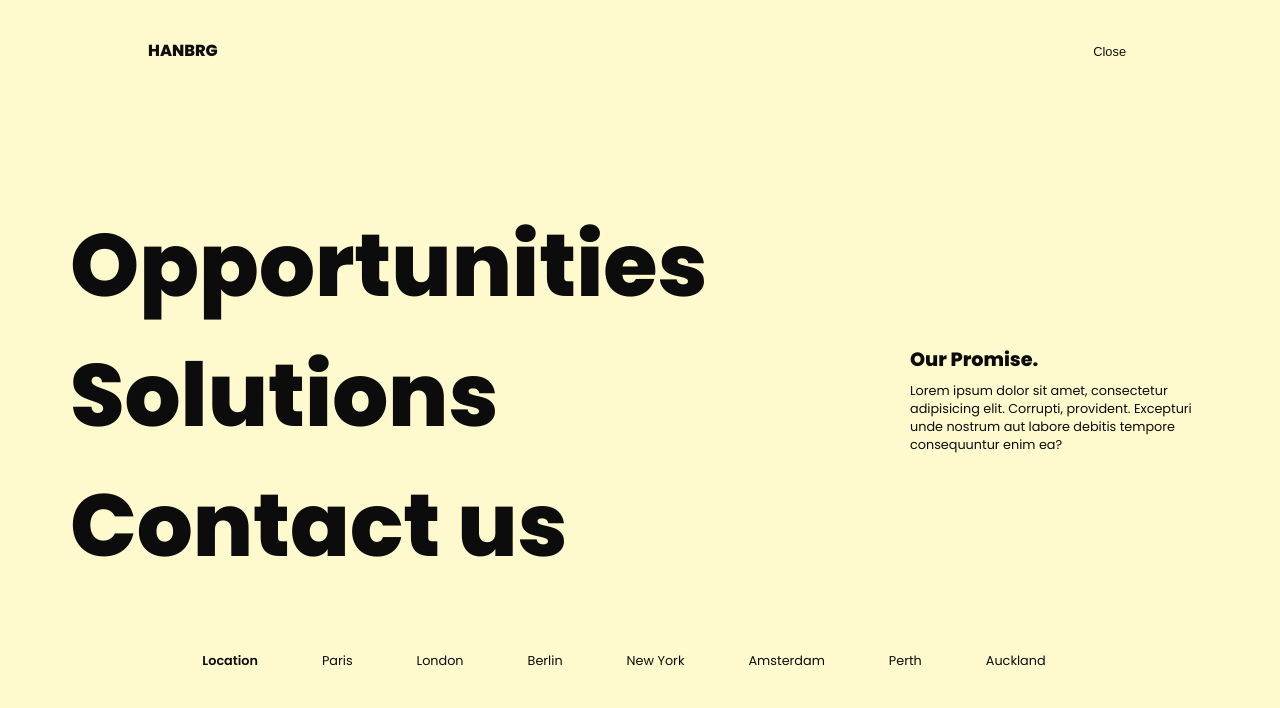
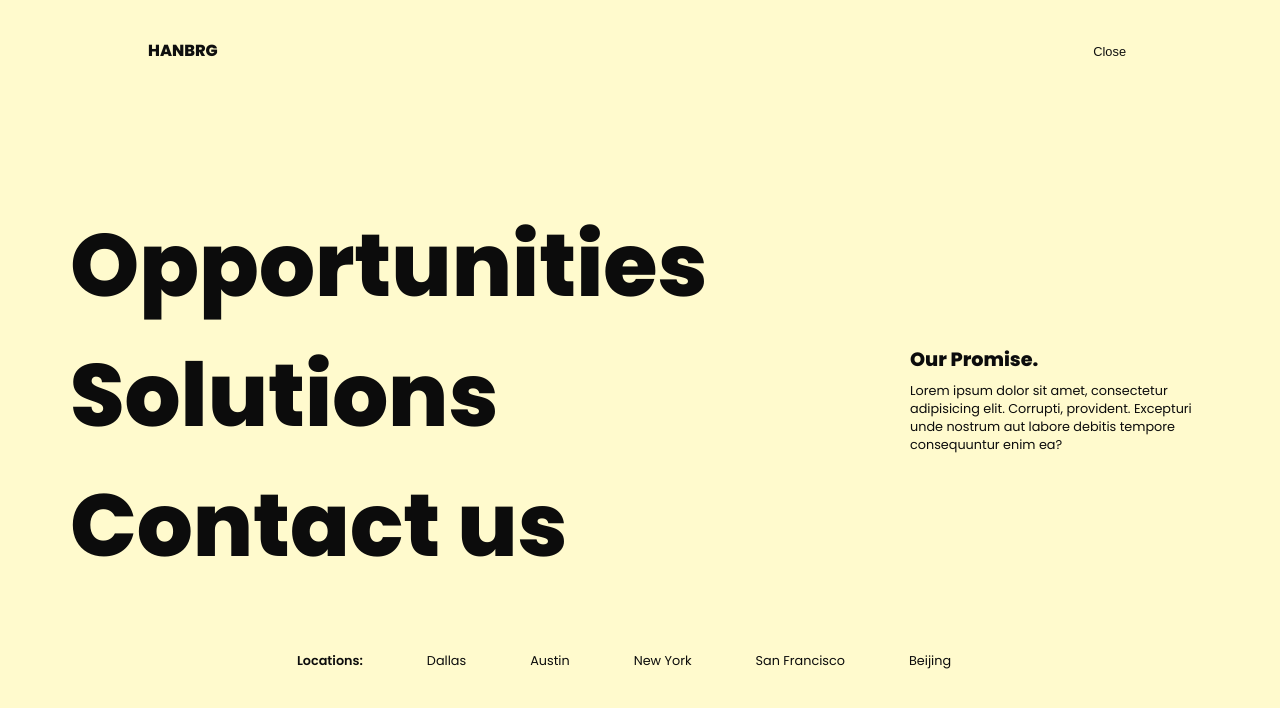
Before and after one commit to nadiamariduena/-anim-menu-react1, a React (Create React App) app: page / in a window 1280 px wide. Both pictures are taken after a click on the button "Menu". Shown: the top 708 px of the page. Built offline with nearby package versions, Linux system fonts and the light colour scheme.

Commit message:
cities animation | image on mouse out

```diff
--- a/src/App.scss
+++ b/src/App.scss
@@ -105,7 +105,7 @@ header {
         opacity: 0;
         background-size: cover;
         background-repeat: no-repeat;
-        animation-name: backgroundEffect;
+        animation-name: cameraPan 30s infinite;
         animation-duration: 30s;
         animation-iteration-count: infinite;
       }
@@ -190,3 +190,26 @@ header {
     }
   }
 }
+
+// animation
+
+@keyframes backgroundEffect {
+  0% {
+    background-position: 0% 0%;
+  }
+  25% {
+    background-position: 40% 10%;
+  }
+  50% {
+    background-position: 0 10%;
+  }
+  75% {
+    background-position: 10% 40%;
+  }
+  100% {
+    background-position: 0% 0%;
+  }
+}
+
+// Careful with the images, DUE TO THE ANIMATION here, if the image isnt big enough
+// its going to repeat even if its specified not to
--- a/src/components/Hamburger.js
+++ b/src/components/Hamburger.js
@@ -2,6 +2,34 @@ import React, { useEffect, useRef } from "react";
 import { Link } from "react-router-dom";
 import gsap from "gsap";
 
+// After you are doing with the first phase of animations for the dropdown and text,
+// start with the cities buttons hover by importing the images
+
+import dallas from "../images/dallas.webp";
+import austin from "../images/austin.webp";
+import newyork from "../images/newyork.webp";
+import sanfrancisco from "../images/sanfrancisco.webp";
+import beijing from "../images/beijing.webp";
+
+const cities = [
+  { name: "Dallas", image: dallas },
+  { name: "Austin", image: austin },
+  { name: "New York", image: newyork },
+  { name: "San Francisco", image: sanfrancisco },
+  { name: "Beijing", image: beijing },
+];
+
+/*
+
+
+
+                                      AFTER YOU ASSIGN the Value to all the cities, go down in
+                                      the return part where the cities are and replace them like so:
+
+
+*/
+
+// ----------------------------
 const Hamburger = ({ state }) => {
   //
   // variables for our animated DOM nodes, they will go in each div starting from line: ....
@@ -190,6 +218,41 @@ const Hamburger = ({ state }) => {
     });
   };
 
+  /*
+
+
+                                    **   FUNCTIONS related to the Cities   **
+*/
+
+  // this function is going to handle the city whenever we hover On
+  const handleCity = (city) => {
+    gsap.to(cityBackground, {
+      duration: 0,
+      background: `url(${city})  center center`,
+    });
+    //
+    gsap.to(cityBackground, {
+      duration: 0.4,
+      opacity: 1,
+      ease: "power3.inOut",
+    });
+    //
+    gsap.from(cityBackground, {
+      duration: 0.4,
+      skewY: 2,
+      transformOrigin: "right top",
+    });
+  };
+  /* this will handle the cities in MOUSE out, so when you will remove the hover on the correspondent city. the
+    image will vanish because the opacity will RETURN to 0   */
+
+  const handleCityReturn = () => {
+    gsap.from(cityBackground, {
+      duration: 0.4,
+      opacity: 1,
+    });
+  };
+
   // ----------------------
   // ----------------------
 
@@ -211,7 +274,10 @@ const Hamburger = ({ state }) => {
       </div>
 
       <div ref={(el) => (revealMenu = el)} className="menu-layer">
-        <div className="menu-city-background"></div>
+        <div
+          ref={(el) => (cityBackground = el)}
+          className="menu-city-background"
+        ></div>
 
         <div className="wrapper">
           {/* -------nav -------- */}
@@ -246,14 +312,16 @@ const Hamburger = ({ state }) => {
             </div>
             {/* --- */}
             <div className="locations">
-              Location
-              <span>Paris</span>
-              <span>London</span>
-              <span>Berlin</span>
-              <span>New York</span>
-              <span>Amsterdam</span>
-              <span>Perth</span>
-              <span>Auckland</span>
+              Locations:
+              {cities.map((el) => (
+                <span
+                  key={el.name}
+                  onMouseEnter={() => handleCity(el.image)}
+                  onMouseOut={handleCityReturn}
+                >
+                  {el.name}
+                </span>
+              ))}
             </div>
           </div>
         </div>
```
